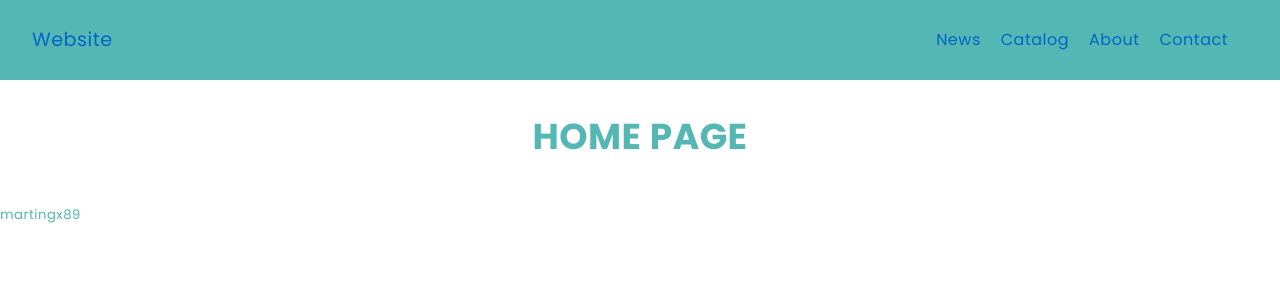
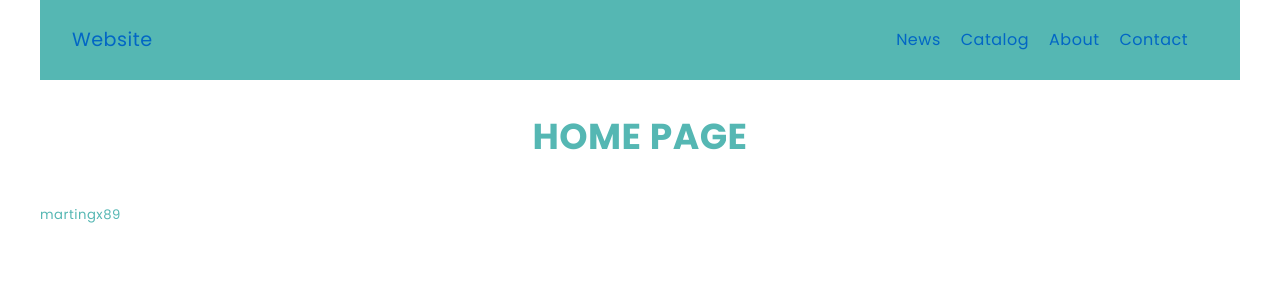
Before and after one commit to martingx89/sheep-one, a React (Create React App) app: page /#/ in a window 1280 px wide. Shown: the top 300 px of the page. Built offline with nearby package versions, Linux system fonts and the light colour scheme; no server answers.

Commit message:
Add: container for max width

```diff
--- a/src/App.js
+++ b/src/App.js
@@ -9,6 +9,7 @@ import Catalog from './components/pages/Catalog/Catalog';
 import About from './components/pages/About/About';
 import Contact from './components/pages/Contact/Contact';
 import BlankPage from './components/pages/BlankPage/BlankPage';
+import Container from './components/views/Container/Container';
 import Navbar from './components/views/Navbar/Navbar';
 import Footer from './components/views/Footer/Footer';
 
@@ -19,6 +20,7 @@ const App = () => {
 
   return (
     <main>
+      <Container>
         <Navbar />
         <Routes>
           <Route path='/' element={<Home />}></Route>
@@ -29,6 +31,7 @@ const App = () => {
           <Route path='*' element={<BlankPage />}></Route>
         </Routes>
         <Footer />
+      </Container>
     </main>
   );
 };
--- /dev/null
+++ b/src/components/views/Container/Container.js
@@ -0,0 +1,8 @@
+import React from 'react';
+import styles from './Container.module.scss';
+
+const Container = ({ children }) => {
+  return <div className={styles.container}>{children}</div>;
+};
+
+export default Container;
--- /dev/null
+++ b/src/components/views/Container/Container.module.scss
@@ -0,0 +1,6 @@
+@import '../../../styles/settings.scss';
+
+.container {
+  max-width: $screen-xl;
+  margin: 0 auto; /* Wyśrodkowanie kontenera na stronie */
+}
```
Lines whose indentation alone changed are shown as unchanged.
